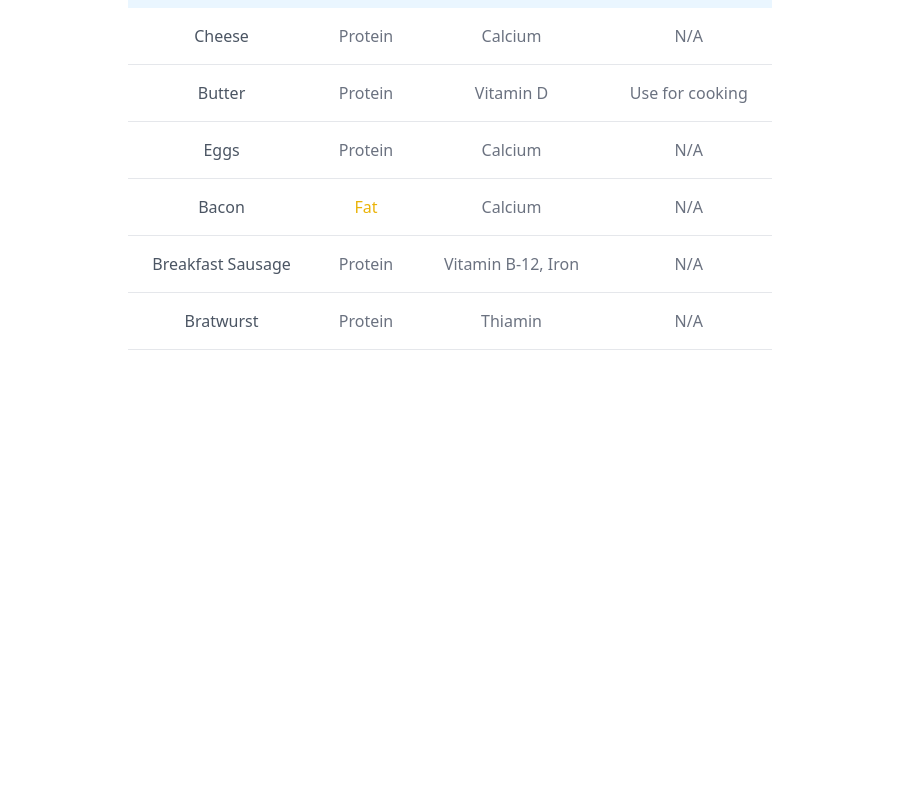
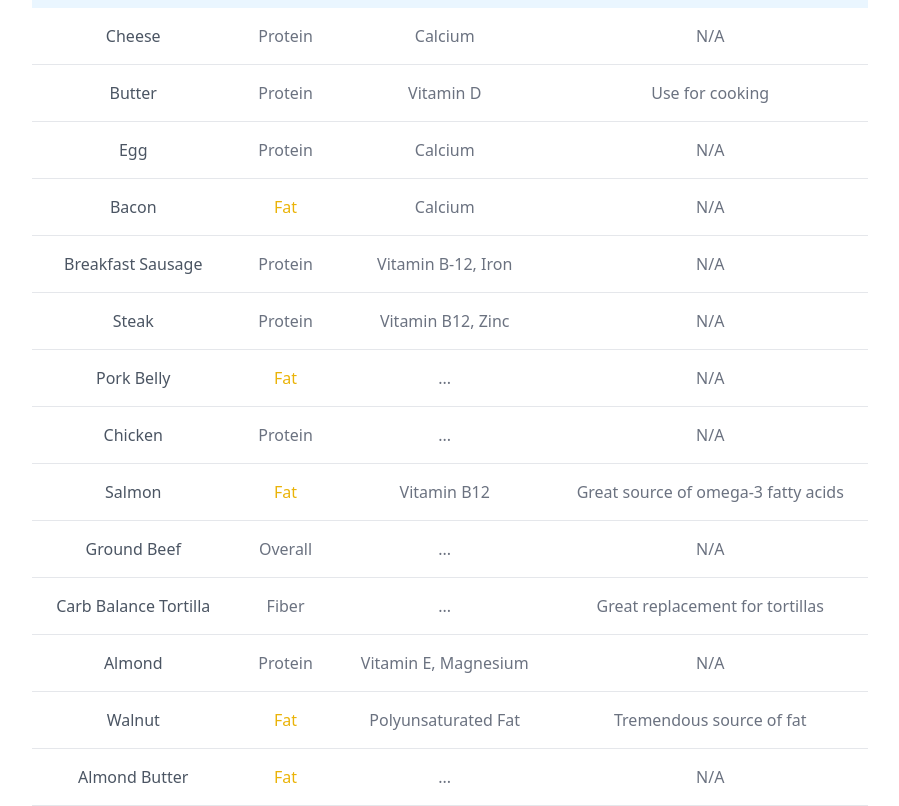
Before and after one commit to Ahljenn/metabolite, a Next.js app: page /what-can-i-eat in a window 1280 px wide. Shown: the part 280-1086 px from the top of the page, without its empty margins (190-1089 px from the left). Before the commit the page ends 800 px from the top, so only its background shows below. Built offline with nearby package versions, Linux system fonts and the light colour scheme.

Commit message:
Added more items to foods to eat page

```diff
--- a/components/static_data/food_items.ts
+++ b/components/static_data/food_items.ts
@@ -19,7 +19,7 @@
     info: 'Use for cooking',
   },
   {
-    name: 'Eggs',
+    name: 'Egg',
     source: 'Protein',
     vit_min: 'Calcium',
     info: 'N/A',
@@ -37,9 +37,57 @@
     info: 'N/A',
   },
   {
-    name: 'Bratwurst',
+    name: 'Steak',
     source: 'Protein',
-    vit_min: 'Thiamin',
+    vit_min: 'Vitamin B12, Zinc',
+    info: 'N/A',
+  },
+  {
+    name: 'Pork Belly',
+    source: 'Fat',
+    vit_min: '...',
+    info: 'N/A',
+  },
+  {
+    name: 'Chicken',
+    source: 'Protein',
+    vit_min: '...',
+    info: 'N/A',
+  },
+  {
+    name: 'Salmon',
+    source: 'Fat',
+    vit_min: 'Vitamin B12',
+    info: 'Great source of omega-3 fatty acids',
+  },
+  {
+    name: 'Ground Beef',
+    source: 'Overall',
+    vit_min: '...',
+    info: 'N/A',
+  },
+  {
+    name: 'Carb Balance Tortilla',
+    source: 'Fiber',
+    vit_min: '...',
+    info: 'Great replacement for tortillas',
+  },
+  {
+    name: 'Almond',
+    source: 'Protein',
+    vit_min: 'Vitamin E, Magnesium',
+    info: 'N/A',
+  },
+  {
+    name: 'Walnut',
+    source: 'Fat',
+    vit_min: 'Polyunsaturated Fat',
+    info: 'Tremendous source of fat',
+  },
+  {
+    name: 'Almond Butter',
+    source: 'Fat',
+    vit_min: '...',
     info: 'N/A',
   },
 ];
--- a/pages/what-can-i-eat/index.tsx
+++ b/pages/what-can-i-eat/index.tsx
@@ -16,6 +16,7 @@
           </p>
         </div>
 
+        {/* To add: foods to avoid */}
         <div className="flex justify-center mt-5">
           <table className="table-auto">
             <caption>Foods you can eat</caption>
```
